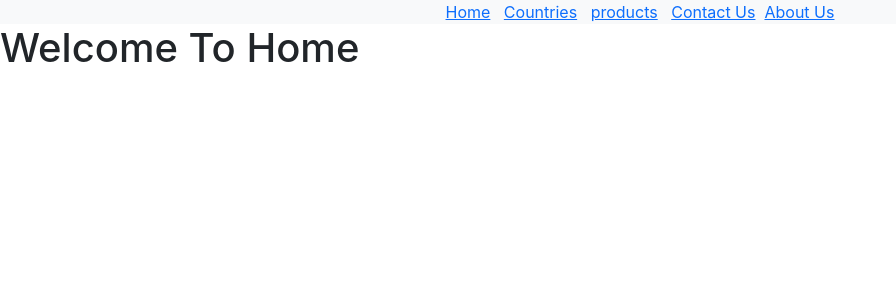
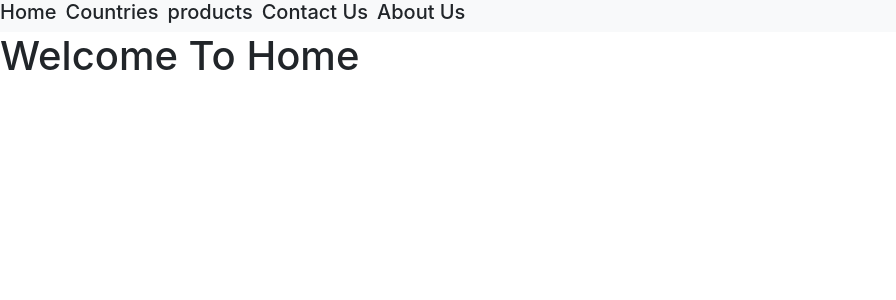
Before and after one commit to Murari072001/All-Apps, a React (Create React App) app: page /home in a window 1280 px wide. Shown: the top 300 px of the page, without its empty margins (0-896 px from the left). Built offline with nearby package versions, Linux system fonts and the light colour scheme.

Commit message:
without-routing

```diff
--- a/src/App.js
+++ b/src/App.js
@@ -1,4 +1,3 @@
-import { Link, Outlet } from 'react-router-dom';
 import './App.css';
 import Header from './Header';
 
@@ -7,7 +6,7 @@ function App() {
   return (
    <>
     <Header></Header>
-    <Outlet />
+
    </>
 
   );
--- a/src/Contact.jsx
+++ b/src/Contact.jsx
@@ -1,5 +1,4 @@
 import React from "react";
-import { Link, Outlet } from 'react-router-dom';
 import Header from "./Header";
 function Contact() {
     return (
--- a/src/Countries.jsx
+++ b/src/Countries.jsx
@@ -1,13 +1,17 @@
 import React from "react";
 import axios from 'axios'
 import Header from "./Header";
-import { Link, Outlet } from "react-router-dom"
+import { Outlet, useNavigate } from "react-router-dom";
 function Countries() {
     var [countries, setCountries] = React.useState([])
     var [sorttype,setSort]=React.useState(false)
     React.useEffect(() => {
         axios.get('https://restcountries.com/v3.1/all').then((res) => { setCountries(res.data) })
     }, [])
+    const Navigate=useNavigate()
+    const CountryDetails=(e)=>{
+        Navigate(`countrydetails/${e}`)
+    }
     function sort()
     {
 
@@ -19,13 +23,13 @@ function Countries() {
         else return 0
         })
         setSort(!sorttype)
-        setCountries([...count])
+        setCountries(count)
     }
     return (
         <>
             <Header></Header>
             <h1 className="text-center">List of All Countries</h1>
-            <div className="d-flex flex-wrap container">
+            <div className="d-flex flex-wrap container position-rela">
                 <div style={{ width: "52%" }}>
                     <div>
                         <table className="table table-success table-striped">
@@ -44,7 +48,7 @@ function Countries() {
                                     return (
 
                                         <tr>
-                                            <td><Link to={`countrydetails/${country.cca2}`}>{country.name.common}</Link></td>
+                                            <td onClick={()=>{CountryDetails(country.cca2)}}>{country.name.common}</td>
                                             <td className="text-decoration-none">{country.capital?.map((a)=>{return <li>{a}</li>})}</td>
                                             <td>{country.continents}</td>
                                             <td>{country.subregion}</td>
@@ -56,7 +60,8 @@ function Countries() {
                         </table>
                     </div>
                 </div>
-                <div className="ms-3 position-sticky">
+                <div className="ms-3 sticky-top">
+                    <Outlet></Outlet>
                 </div>
             </div>
         </>
--- a/src/Header.jsx
+++ b/src/Header.jsx
@@ -1,15 +1,33 @@
 import React from "react";
-import { Link, Outlet } from 'react-router-dom';
+import { useNavigate } from "react-router-dom";
 
 function Header() {
+    const Navigate=useNavigate()
+    const contact=()=>
+    {
+      Navigate("/contact")
+    }
+    const home=()=>{
+        Navigate('/home')
+    }
+    const countries=()=>{
+        Navigate('/countries')
+    }
+    const products=()=>{
+        Navigate('/products')
+    }
+    const about=()=>{
+        Navigate('/about')
+    }
     return (
         <>
-            <div className="App bg-light sticky-top">
-                <Link to='/home'>Home</Link> &nbsp;&nbsp;
-                <Link to='/countries'>Countries</Link> &nbsp;&nbsp;
-                <Link to='/products'>products</Link> &nbsp;&nbsp;
-                <Link to='/contact'>Contact Us</Link>&nbsp;&nbsp;
-                <Link to='/about'>About Us</Link>
+
+            <div className="App bg-light sticky-top d-flex">
+                <h5 onClick={home}>Home</h5> &nbsp;&nbsp;
+                <h5 onClick={countries}>Countries</h5> &nbsp;&nbsp;
+                <h5 onClick={products}>products</h5> &nbsp;&nbsp;
+                <h5 onClick={contact}>Contact Us</h5>&nbsp;&nbsp;
+                <h5 onClick={about}>About Us</h5>
             </div>
         </>
     )
--- a/src/Products.jsx
+++ b/src/Products.jsx
@@ -1,14 +1,21 @@
 import React from "react";
-import { Outlet, Link } from "react-router-dom";
 import Header from "./Header";
+import { useNavigate,Outlet } from "react-router-dom";
 
 function Products() {
+    const Navigate=useNavigate()
+    const hardware=()=>{
+        Navigate('hardware')
+    }
+    const software=()=>{
+        Navigate('software')
+    }
     return (
         <>
             <Header></Header>
             <br />
-            <Link to='hardware'>Hardware</Link>&nbsp;&nbsp;
-            <Link to='software'>Software</Link>
+            <h5 onClick={hardware}>Hardware</h5>&nbsp;&nbsp;
+            <h5 onClick={software}>Software</h5>
             <Outlet></Outlet>
         </>
     )
```
Also changed, not shown: src/index.js (+4 -5 lines).
